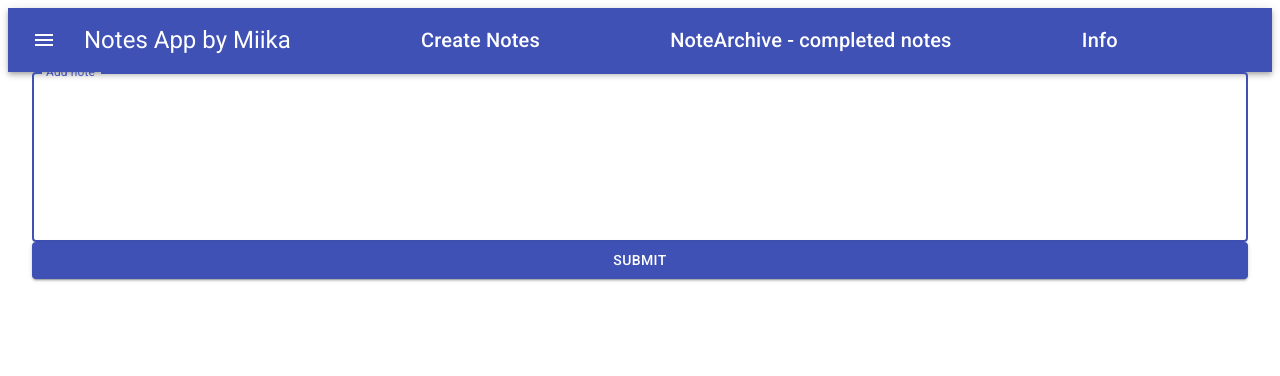
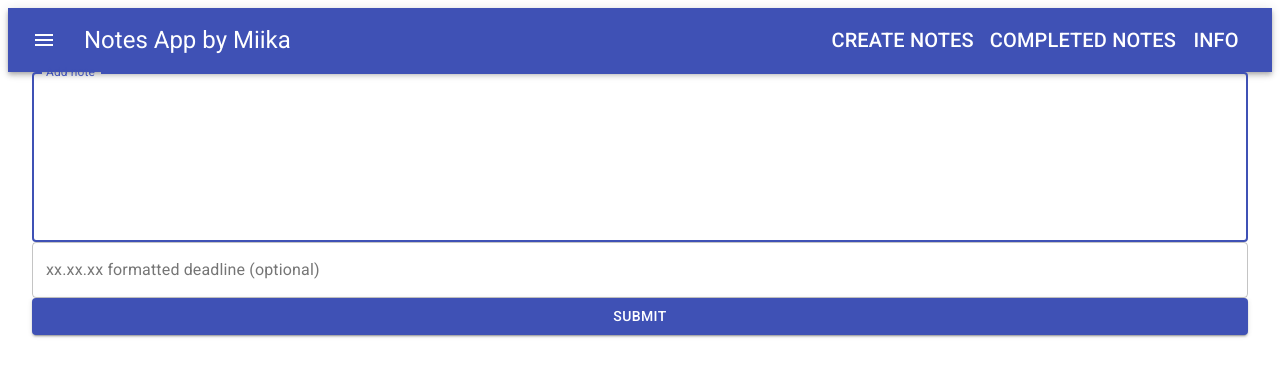
Before and after one commit to harmamiika/notes, a React (Create React App) app: page / in a window 1280 px wide. Shown: the top 376 px of the page. Built offline with nearby package versions, Linux system fonts and the light colour scheme.

Commit message:
started working on deadline property

```diff
--- a/src/actions/index.js
+++ b/src/actions/index.js
@@ -1,7 +1,7 @@
 import dbService from '../services/localStorageDB'
 
-export const addNote = (note) => async dispatch => {
-    const noteDB = dbService.addNote(note)
+export const addNote = (note, deadline) => async dispatch => {
+    const noteDB = dbService.addNote(note, deadline)
 
     dispatch({
         type: 'ADD_NOTE',
--- a/src/components/AddNote.js
+++ b/src/components/AddNote.js
@@ -10,6 +10,7 @@ import { addNote } from '../actions/index'
 
 const AddNote = () => {
     const [input, setInput] = useState('')
+    const [deadline, setDeadline] = useState('')
     const dispatch = useDispatch()
 
     const onFormSubmit = (event) => {
@@ -19,7 +20,7 @@ const AddNote = () => {
 
         console.log(input, 'input')
 
-        dispatch(addNote(input))
+        dispatch(addNote(input, deadline = null))
         setInput('')
     }
 
@@ -27,7 +28,6 @@ const AddNote = () => {
         <form onSubmit={onFormSubmit}>
             <TextField
                 onKeyPress={(ev) => {
-                    console.log(`Pressed keyCode ${ev.key}`);
                     if (ev.key === 'Enter') {
                         onFormSubmit()
                         ev.preventDefault()
@@ -43,6 +43,13 @@ const AddNote = () => {
                 variant="outlined"
                 autoFocus
             />
+            <TextField
+                onChange={(e) => setDeadline(e.target.value)}
+                value={deadline}
+                fullWidth
+                label="xx.xx.xx formatted deadline (optional)"
+                variant="outlined"
+            />
             <Button type="submit" variant="contained"
                 color="primary" fullWidth>submit</Button>
         </form>
--- a/src/components/App.js
+++ b/src/components/App.js
@@ -1,11 +1,21 @@
-import React from 'react'
+import React, { useEffect } from 'react'
+import { useDispatch } from 'react-redux'
+
 import Container from '@material-ui/core/Container'
 
 import Header from './Header'
 import AddNote from './AddNote'
 import NoteList from './NoteList'
 
+import { getNotes } from '../actions'
+
 const App = () => {
+    const dispatch = useDispatch()
+
+    useEffect(() => {
+        dispatch(getNotes())
+    }, [])
+
     return (
         <div>
             <Header />
--- a/src/components/Header.js
+++ b/src/components/Header.js
@@ -6,6 +6,7 @@ import Toolbar from '@material-ui/core/Toolbar';
 import Typography from '@material-ui/core/Typography';
 import IconButton from '@material-ui/core/IconButton';
 import MenuIcon from '@material-ui/icons/Menu';
+import { Button } from '@material-ui/core';
 
 const useStyles = makeStyles((theme) => ({
     root: {
@@ -16,7 +17,11 @@ const useStyles = makeStyles((theme) => ({
     },
     title: {
         flexGrow: 1,
+        color: 'white'
     },
+    centeredButtons: {
+        justifyContent: 'center'
+    }
 }));
 
 
@@ -29,18 +34,26 @@ const Header = () => {
                 <IconButton edge="start" className={classes.menuButton} color="inherit" aria-label="menu">
                     <MenuIcon />
                 </IconButton>
+
                 <Typography variant="h5" className={classes.title}>
                     Notes App by Miika
                 </Typography>
+                <Button>
                     <Typography variant="h6" className={classes.title}>
                         Create Notes
                     </Typography>
+                </Button>
+                <Button>
                     <Typography variant="h6" className={classes.title}>
-                    NoteArchive - completed notes
+                        Completed notes
                     </Typography>
+                </Button>
+                <Button>
                     <Typography variant="h6" className={classes.title}>
                         Info
                     </Typography>
+                </Button>
+
             </Toolbar>
         </AppBar>
     )
--- a/src/components/Note.js
+++ b/src/components/Note.js
@@ -33,7 +33,7 @@ const Note = ({ note }) => {
             <ListItem>
                 <ListItemText primary={note.content} />
                 <ListItemText className={classes.date} secondary={`Created: ${note.createDate}`} />
-                <Button color='primary' onClick={onDoneClick}><DoneIcon /></Button>
+                <Button color='primary' onClick={onDoneClick}><DoneIcon className={classes.doneIcon} /></Button>
                 <Button color='secondary' onClick={onDeleteClick}><ClearIcon /></Button>
             </ListItem>
             <Divider />
--- a/src/components/NoteList.js
+++ b/src/components/NoteList.js
@@ -1,20 +1,14 @@
-import React, { useEffect } from 'react'
-import { useSelector, useDispatch } from 'react-redux'
+import React from 'react'
+import { useSelector } from 'react-redux'
 
 import { List } from '@material-ui/core'
 
-import { getNotes } from '../actions'
 import Note from './Note'
 
 const NoteList = () => {
-    const dispatch = useDispatch()
-
     const notes = useSelector(state => state.notes)
     console.log(notes, 'notes')
 
-    useEffect(() => {
-        dispatch(getNotes())
-    }, [])
 
     //move this to app
 
--- a/src/services/localStorageDB.js
+++ b/src/services/localStorageDB.js
@@ -1,9 +1,40 @@
-const DBcreateNote = (inputContent) => {
+const getNotes = () => {
+    const jsonNotes = window.localStorage.getItem('notes')
+    console.log(jsonNotes, 'jsonNtes')
+    let notes
+    if (!jsonNotes) {
+        notes = []
+    } else {
+        notes = JSON.parse(jsonNotes)
+    }
+
+    return notes
+}
+
+
+const addNote = (inputContent, deadline) => {
+    console.log(inputContent, 'content')
+
+    const DBFormatNote = DBcreateNote(inputContent, deadline)
+
+    return DBFormatNote
+}
+
+const DBdeleteNote = (id) => {
+    const notes = getNotes()
+    console.log(notes, 'got notes')
+    const newNotes = notes.filter(note => note.id !== id)
+    console.log(newNotes, 'newnotes')
+    window.localStorage.setItem('notes', JSON.stringify(newNotes))
+}
+
+const DBcreateNote = (inputContent, deadline) => {
     const DBNote = {
         id: makeId(),
         content: inputContent,
         createDate: new Date().toLocaleString('en-US'),
-        targetDate: null,
+        completeDate: null,
+        targetDate: deadline,
         completed: false
     }
 
@@ -26,35 +57,6 @@ const DBaddNote = (DBnote) => {
     return newArray
 }
 
-const DBdeleteNote = (id) => {
-    const notes = getNotes()
-    console.log(notes, 'got notes')
-    const newNotes = notes.filter(note => note.id !== id)
-    console.log(newNotes, 'newnotes')
-    window.localStorage.setItem('notes', JSON.stringify(newNotes))
-}
-
-const getNotes = () => {
-    const jsonNotes = window.localStorage.getItem('notes')
-    console.log(jsonNotes, 'jsonNtes')
-    let notes
-    if (!jsonNotes) {
-        notes = []
-    } else {
-        notes = JSON.parse(jsonNotes)
-    }
-
-    return notes
-}
-
-const addNote = (inputContent) => {
-    console.log(inputContent, 'content')
-
-    const DBFormatNote = DBcreateNote(inputContent)
-
-    return DBFormatNote
-}
-
 const makeId = () => {
     return Math.floor(Math.random() * 1000000)
 }
```
Lines whose indentation alone changed are shown as unchanged.
